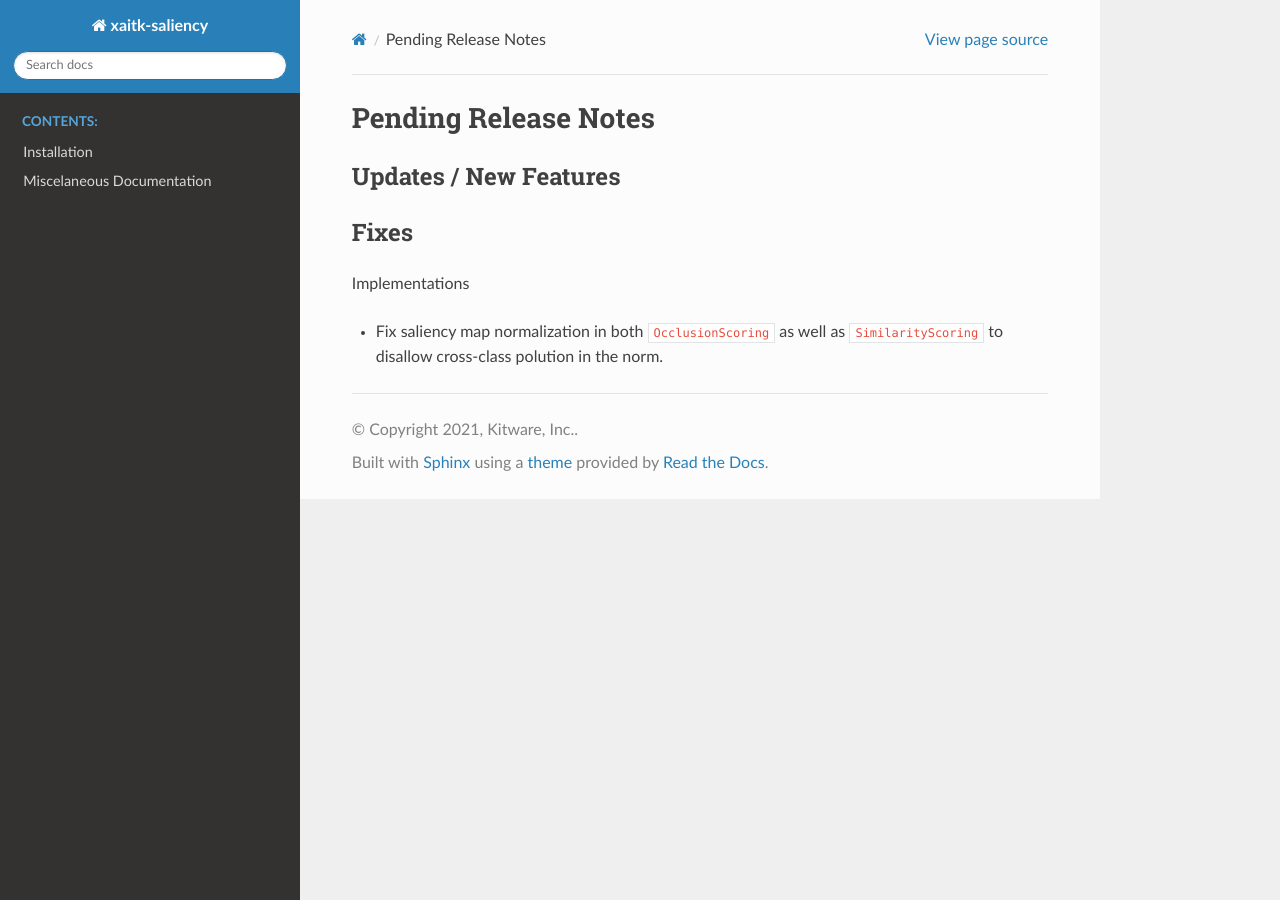
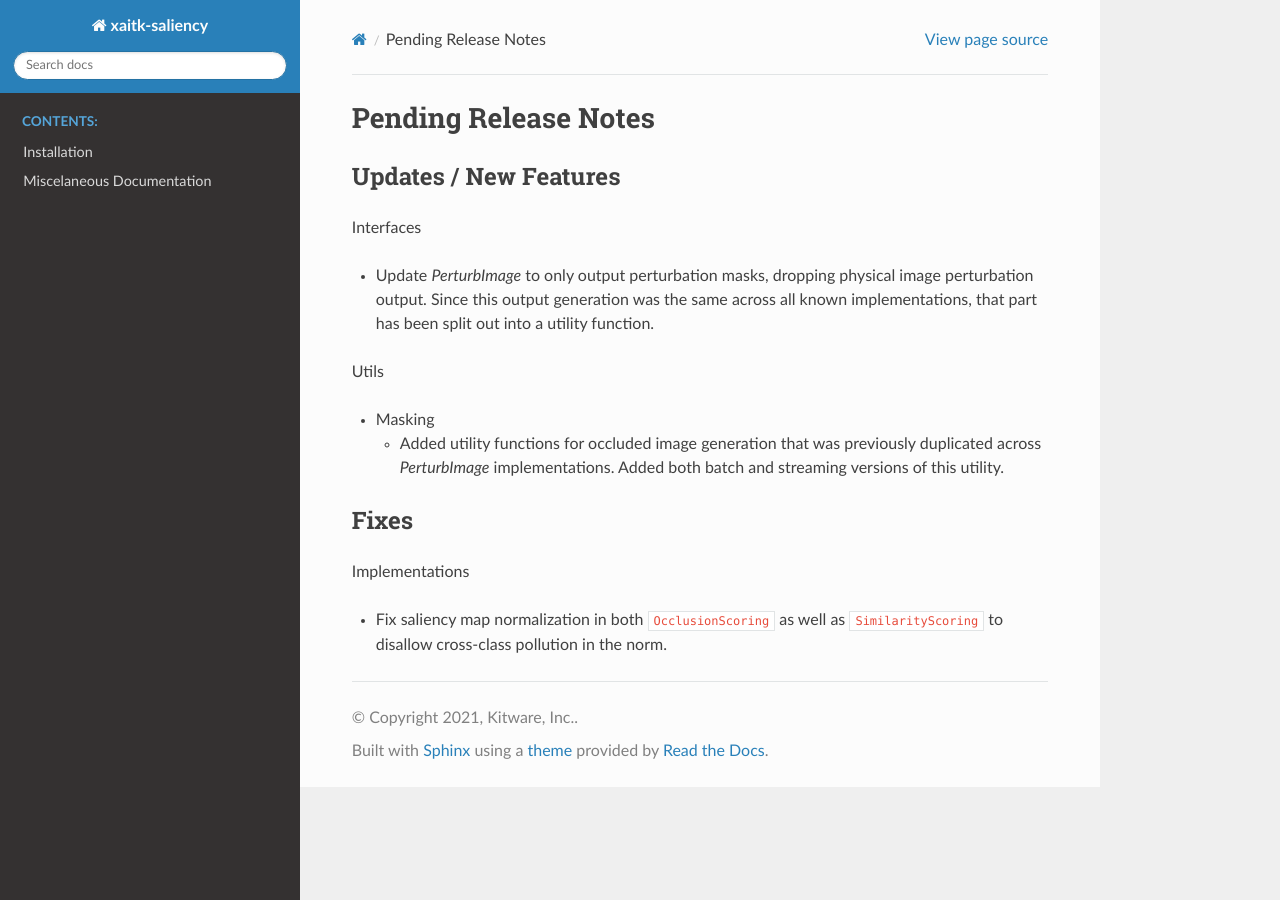
Before and after one commit to XAITK/xaitk-saliency, a Sphinx documentation site: the page built from docs/release_notes/pending_release.rst, in a window 1280 px wide. Built offline with Sphinx 7.4.7 and the Read the Docs theme 2.0.0, drawn with Linux system fonts in a browser that asks for light colours; pages that are not in the unit, such as notebooks, are missing from menus.

Commit message:
Added change notes.

```diff
--- a/docs/release_notes/pending_release.rst
+++ b/docs/release_notes/pending_release.rst
@@ -4,6 +4,21 @@ Pending Release Notes
 
 Updates / New Features
 ----------------------
+
+Interfaces
+
+* Update `PerturbImage` to only output perturbation masks, dropping physical
+  image perturbation output. Since this output generation was the same across
+  all known implementations, that part has been split out into a utility
+  function.
+
+Utils
+
+* Masking
+
+  * Added utility functions for occluded image generation that was previously
+    duplicated across `PerturbImage` implementations. Added both batch and
+    streaming versions of this utility.
 
 
 Fixes
@@ -12,4 +27,4 @@ Fixes
 Implementations
 
 * Fix saliency map normalization in both ``OcclusionScoring`` as well as
-  ``SimilarityScoring`` to disallow cross-class polution in the norm.
+  ``SimilarityScoring`` to disallow cross-class pollution in the norm.
```
